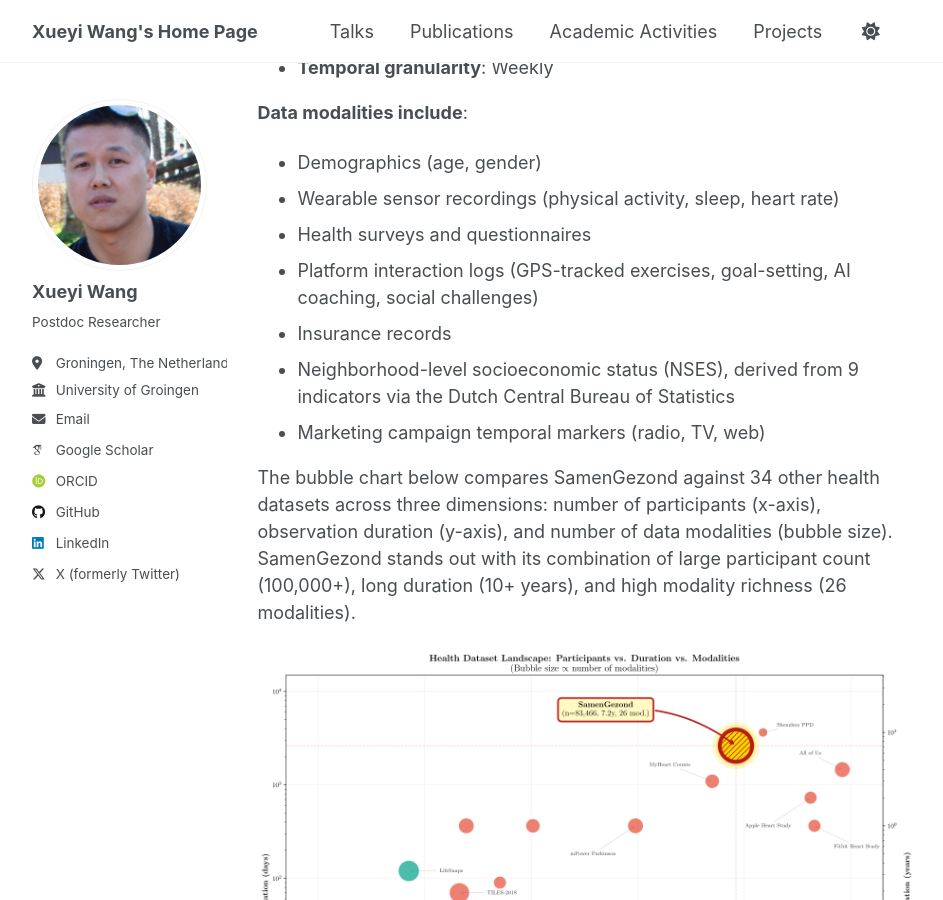
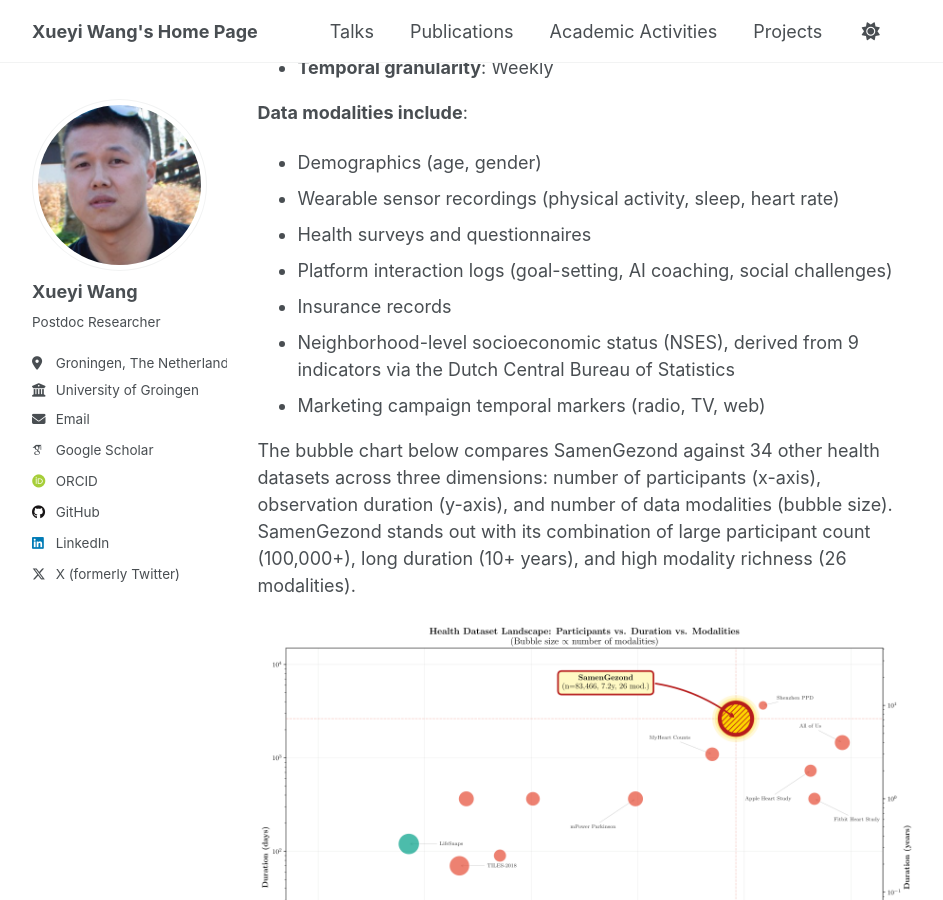
Before and after one commit to Xueyi-Wang/Xueyi-Wang.github.io, a Jekyll site: the page built from _projects/2025-01-01-health-monitoring.md, in a window 1280 px wide and 900 px high, scrolled down 1584 px. Shown: the whole window, without its empty margins (76-1019 px from the left). Built offline with Jekyll 4.4.1, drawn with Linux system fonts in a browser that asks for light colours; some web fonts are replaced.

Commit message:
Remove GPS-tracked exercises from health monitoring and dataset paper from rehabilitation game
Co-Authored-By: Claude Opus 4.6 <noreply@anthropic.com>

```diff
--- a/_projects/2025-01-01-health-monitoring.md
+++ b/_projects/2025-01-01-health-monitoring.md
@@ -31,7 +31,7 @@ The figure below illustrates the end-to-end data pipeline: multimodal data from
 - Demographics (age, gender)
 - Wearable sensor recordings (physical activity, sleep, heart rate)
 - Health surveys and questionnaires
-- Platform interaction logs (GPS-tracked exercises, goal-setting, AI coaching, social challenges)
+- Platform interaction logs (goal-setting, AI coaching, social challenges)
 - Insurance records
 - Neighborhood-level socioeconomic status (NSES), derived from 9 indicators via the Dutch Central Bureau of Statistics
 - Marketing campaign temporal markers (radio, TV, web)
```
Also changed, not shown: _projects/2025-02-01-rehabilitation-game.md (+0 -1 lines).
